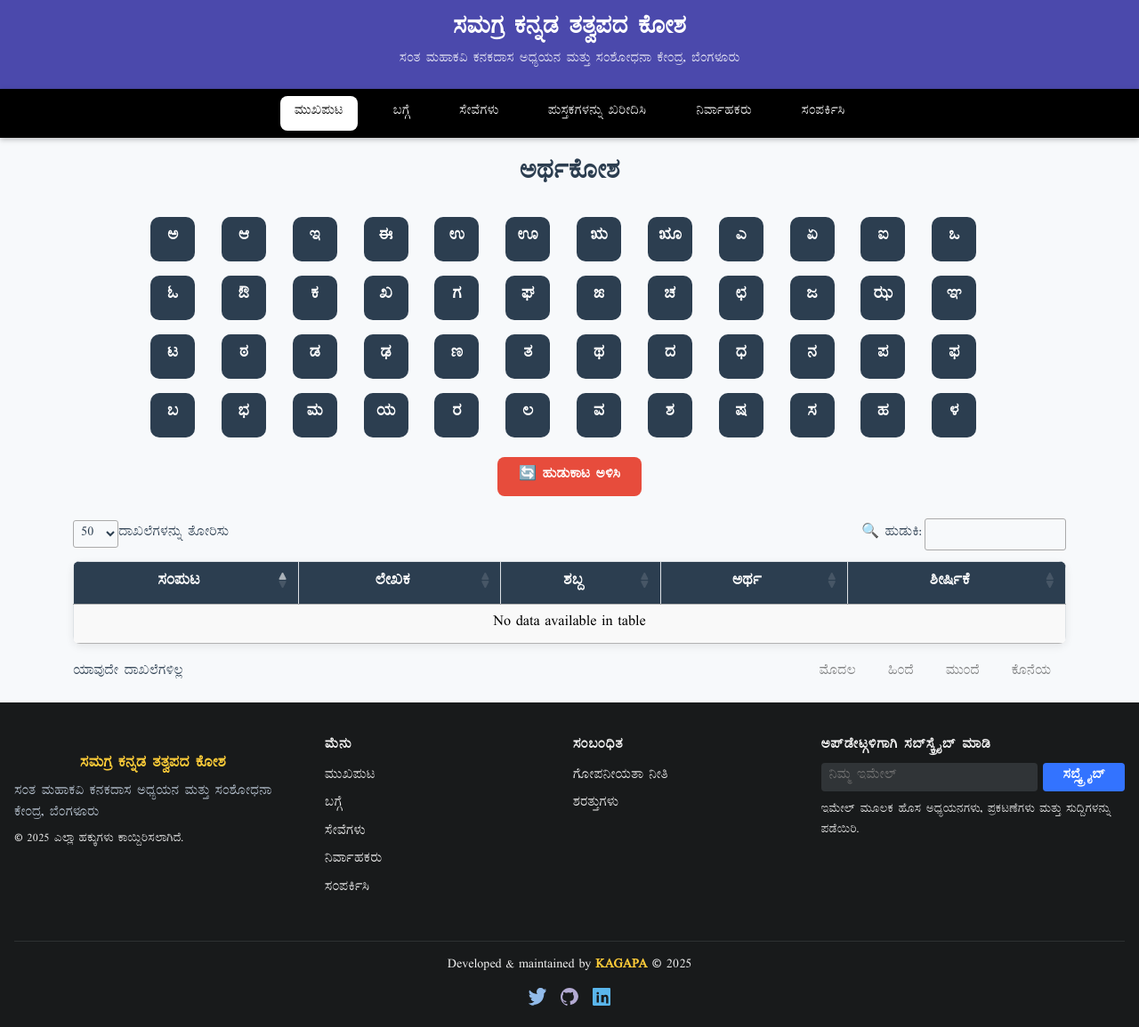
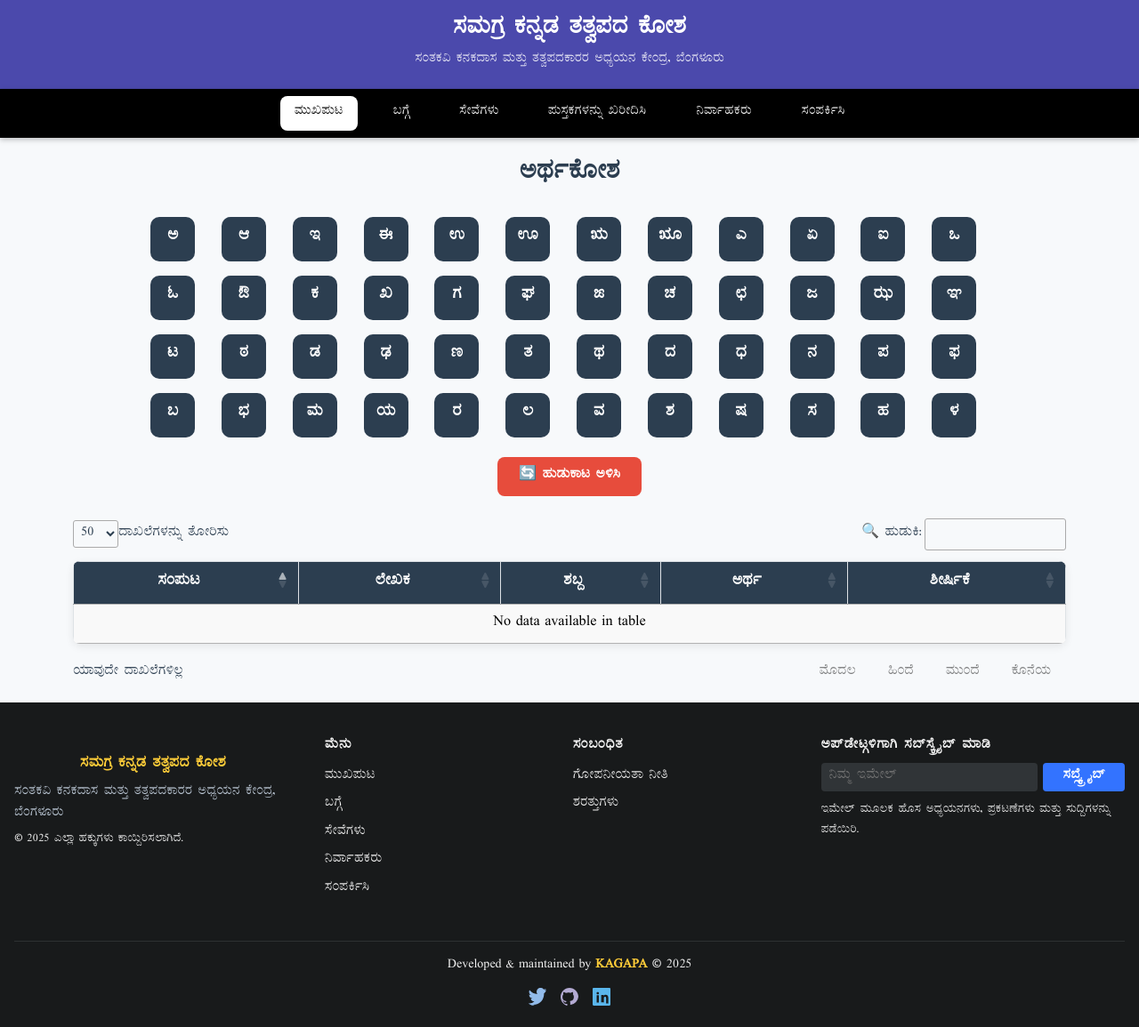
Before and after one commit to kagapa-blr/kannada-tattvapada, a Flask app: page /right-section/arthakosha in a window 1280 px wide. Shown: the whole page at 89% size. Run offline with Flask 3, Linux system fonts and the light colour scheme; data that the repository does not hold is empty; parts of the project's set-up code (start-up, migrations or seed data) failed here and were passed over; some libraries are stand-ins or nearby versions.

Commit message:
ui changes finalized

```diff
--- a/app/templates/footer.html
+++ b/app/templates/footer.html
@@ -3,8 +3,7 @@
     <!-- Branding -->
     <div style="flex:1 1 250px;min-width:180px;margin-bottom:1.5rem;">
       <h2 style="margin-bottom:0.6rem;font-size:1.1rem;font-weight:bold;color:#ffcd39;">ಸಮಗ್ರ ಕನ್ನಡ ತತ್ವಪದ ಕೋಶ</h2>
-      <p style="margin-bottom:0.4rem;font-size:0.97rem;color:#bfcbd9;"> ಸಂತ ಮಹಾಕವಿ ಕನಕದಾಸ ಅಧ್ಯಯನ ಮತ್ತು ಸಂಶೋಧನಾ ಕೇಂದ್ರ,
-        ಬೆಂಗಳೂರು </p>
+      <p style="margin-bottom:0.4rem;font-size:0.97rem;color:#bfcbd9;">ಸಂತಕವಿ ಕನಕದಾಸ ಮತ್ತು ತತ್ವಪದಕಾರರ ಅಧ್ಯಯನ ಕೇಂದ್ರ, ಬೆಂಗಳೂರು </p>
       <small>© 2025 ಎಲ್ಲಾ ಹಕ್ಕುಗಳು ಕಾಯ್ದಿರಿಸಲಾಗಿದೆ.</small>
     </div>
 
--- a/app/templates/navbar.html
+++ b/app/templates/navbar.html
@@ -2,7 +2,7 @@
 <header id="navbar-header-bar" class="navbar-header">
   <div class="navbar-container">
     <h1 class="navbar-header__title">ಸಮಗ್ರ ಕನ್ನಡ ತತ್ವಪದ ಕೋಶ</h1>
-    <p class="navbar-header__subtitle">ಸಂತ ಮಹಾಕವಿ ಕನಕದಾಸ ಅಧ್ಯಯನ ಮತ್ತು ಸಂಶೋಧನಾ ಕೇಂದ್ರ, ಬೆಂಗಳೂರು</p>
+    <p class="navbar-header__subtitle">ಸಂತಕವಿ ಕನಕದಾಸ ಮತ್ತು ತತ್ವಪದಕಾರರ ಅಧ್ಯಯನ ಕೇಂದ್ರ, ಬೆಂಗಳೂರು</p>
   </div>
 </header>
 
```
